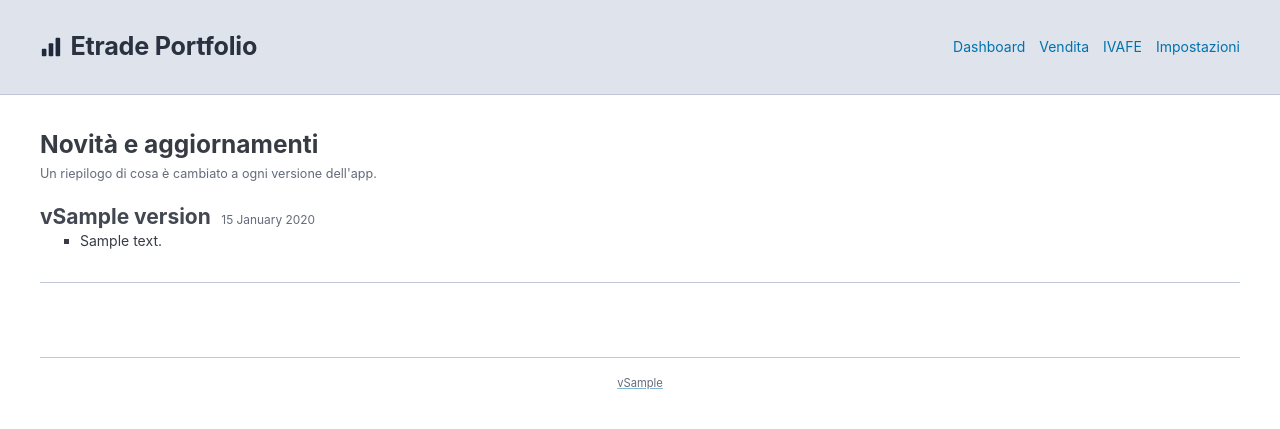
After one commit to applewebbo/etrade_info, a Django app: template templates/releases.html in a window 1280 px wide. The commit adds this page. Shown: the top 429 px of the page. Run offline with Django 3.2, Linux system fonts and the light colour scheme; the template is opened without the code that fills it: most values are stand-ins (such as "Sample title", 1, 10 or a date in 2020).

Commit message:
feat(releases): add Novità e aggiornamenti changelog page
Add a releases.py module with a plain-language RELEASES list (like
school_menu), a /novita/ view and template, and a footer showing the
current version that links to it on every page fix #21

```diff
--- a/static/style.css
+++ b/static/style.css
@@ -630,4 +630,36 @@ tbody tr:nth-child(even) th {
   color: var(--pico-color-slate-500);
 }
 .ivafe-legal p { margin-bottom: .75rem; }
+
+/* Footer */
+.site-footer {
+  margin-top: 2.5rem;
+  padding: 1.25rem 0;
+  border-top: 1px solid var(--pico-color-slate-200);
+  text-align: center;
+  font-size: .8rem;
+}
+.site-footer a { color: var(--pico-muted-color); }
+
+/* Releases page */
+.releases-subtitle {
+  color: var(--pico-muted-color);
+  margin-top: -.5rem;
+  margin-bottom: 1.5rem;
+  font-size: .9rem;
+}
+.releases-list { list-style: none; padding-left: 0; }
+.releases-item {
+  margin-bottom: 1.75rem;
+  padding-bottom: 1.25rem;
+  border-bottom: 1px solid var(--pico-color-slate-200);
+}
+.releases-item-header {
+  display: flex;
+  align-items: baseline;
+  gap: .75rem;
+  flex-wrap: wrap;
+}
+.releases-version { margin-bottom: 0; }
+.releases-date { color: var(--pico-muted-color); font-size: .85rem; }
 .ivafe-legal p:last-child { margin-bottom: 0; }
--- a/templates/base.html
+++ b/templates/base.html
@@ -29,5 +29,8 @@
       </nav>
     </header>
     <main class="container">{% block content %}{% endblock %}</main>
+    <footer class="site-footer container">
+      <a href="/novita/">v{{ current_version }}</a>
+    </footer>
   </body>
 </html>
--- /dev/null
+++ b/templates/releases.html
@@ -0,0 +1,22 @@
+{% extends "base.html" %}
+{% block title %}Novità — Etrade Portfolio{% endblock %}
+{% block content %}
+
+<h2>Novità e aggiornamenti</h2>
+<p class="releases-subtitle">Un riepilogo di cosa è cambiato a ogni versione dell'app.</p>
+
+<ol class="releases-list">
+  {% for release in releases %}
+  <li class="releases-item">
+    <div class="releases-item-header">
+      <h3 class="releases-version">v{{ release.version }}</h3>
+      <time datetime="{{ release.date|date:'Y-m-d' }}" class="releases-date">{{ release.date|date:"j F Y" }}</time>
+    </div>
+    <ul>
+      {% for note in release.notes %}<li>{{ note }}</li>{% endfor %}
+    </ul>
+  </li>
+  {% endfor %}
+</ol>
+
+{% endblock %}
```
Also changed, not shown: app.py (+10 -0 lines), releases.py (added, +28 -0 lines), tests/test_views.py (+38 -0 lines).
